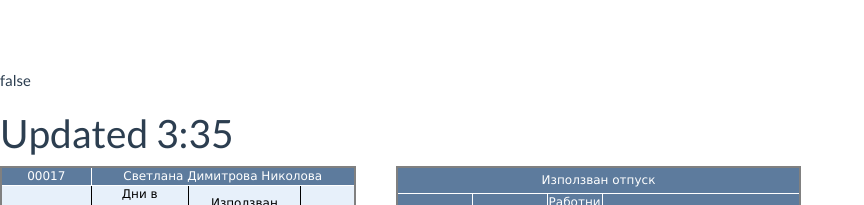
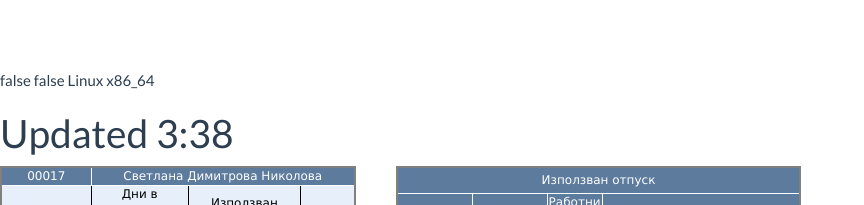
Before and after one commit to RBkaTa/RBkata.github.io, a plain HTML site: page index.html in a window 1280 px wide. Shown: the top 205 px of the page, without its empty margins (0-864 px from the left). Drawn offline with Linux system fonts and the light colour scheme.

Commit message:
index updated

```diff
--- a/index.html
+++ b/index.html
@@ -9,7 +9,7 @@
 </head>
 <body>
     <div id="error"></div>
-    <h1>Updated 3:35 </h1>
+    <h1>Updated 3:38 </h1>
 
     <table>
         <tbody>
@@ -528,6 +528,10 @@
 
         var planiraniBodyTable = document.getElementsByClassName("tableBodyOnly")[0];
         document.getElementById("error").innerHTML += isIOS();
+        document.getElementById("error").innerHTML += " ";
+        document.getElementById("error").innerHTML += (navigator.userAgent.includes("Mac") && "ontouchend" in document);
+        document.getElementById("error").innerHTML += " ";
+        document.getElementById("error").innerHTML += navigator.platform;
 
         if (isIOS()) {
             planiraniBodyTable.style.overflowY = "";
```
